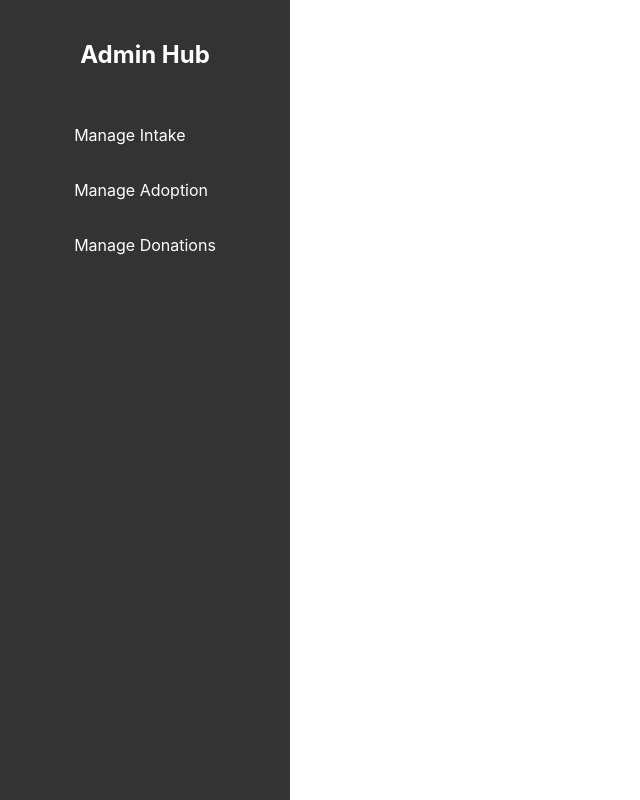
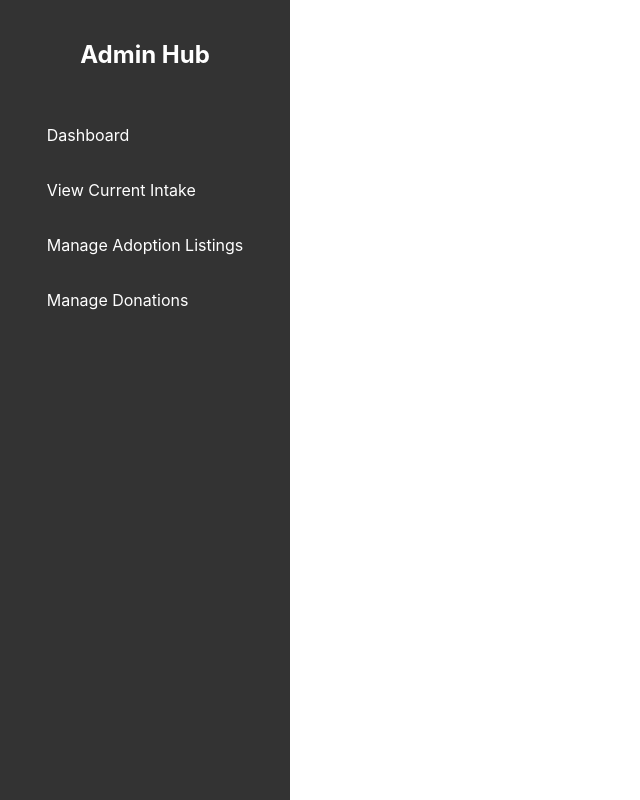
Before and after one commit to 2024-Arizona-Opportunity-Hack/SPARKS-Nature-sEdgeWildlife-Nature-sEdgeWildlifeandReptileRescueDigitalTransformation, a React (Create React App) app in the folder client/: page /admin in a window 1280 px wide. Shown: the whole page, without its empty margins (0-640 px from the left). Built offline with nearby package versions, Linux system fonts and the light colour scheme.

Commit message:
Created Dashboard

```diff
--- a/client/src/components/IntakeManagement.js
+++ b/client/src/components/IntakeManagement.js
@@ -44,7 +44,7 @@ const IntakeManagement = () => {
   <div className="intake-toolbar">
     <input
       type="text"
-      placeholder="Search records..."
+      placeholder="🔍Search records..."
       onChange={(e) => setSearchTerm(e.target.value)}
     />
     <select onChange={(e) => setFilter(e.target.value)}>
@@ -76,8 +76,8 @@ const IntakeManagement = () => {
                 <td>{record.gender}</td>
                 <td>
                   <div className="action-buttons">
-                    <button className="share-btn">Share</button>
-                    <button className="download-btn">Download</button>
+                    <button className="share-btn">📤Share</button>
+                    <button className="download-btn">📥Download</button>
                   </div>
                 </td>
               </tr>
--- a/client/src/pages/AdminHub.js
+++ b/client/src/pages/AdminHub.js
@@ -9,8 +9,9 @@ const AdminHub = () => {
         <h1>Admin Hub</h1>
         <nav>
           <ul>
-            <li><Link to="/admin/intake">Manage Intake</Link></li>
-            <li><Link to="/admin/adoption">Manage Adoption</Link></li>
+            <li><Link to="/admin/dashboard">Dashboard</Link></li>
+            <li><Link to="/admin/intake">View Current Intake</Link></li>
+            <li><Link to="/admin/adoption">Manage Adoption Listings</Link></li>
             <li><Link to="/admin/Donations">Manage Donations</Link></li>
           </ul>
         </nav>
```
Also changed, not shown: client/src/components/Dashboard.js (added, +11 -0 lines).
